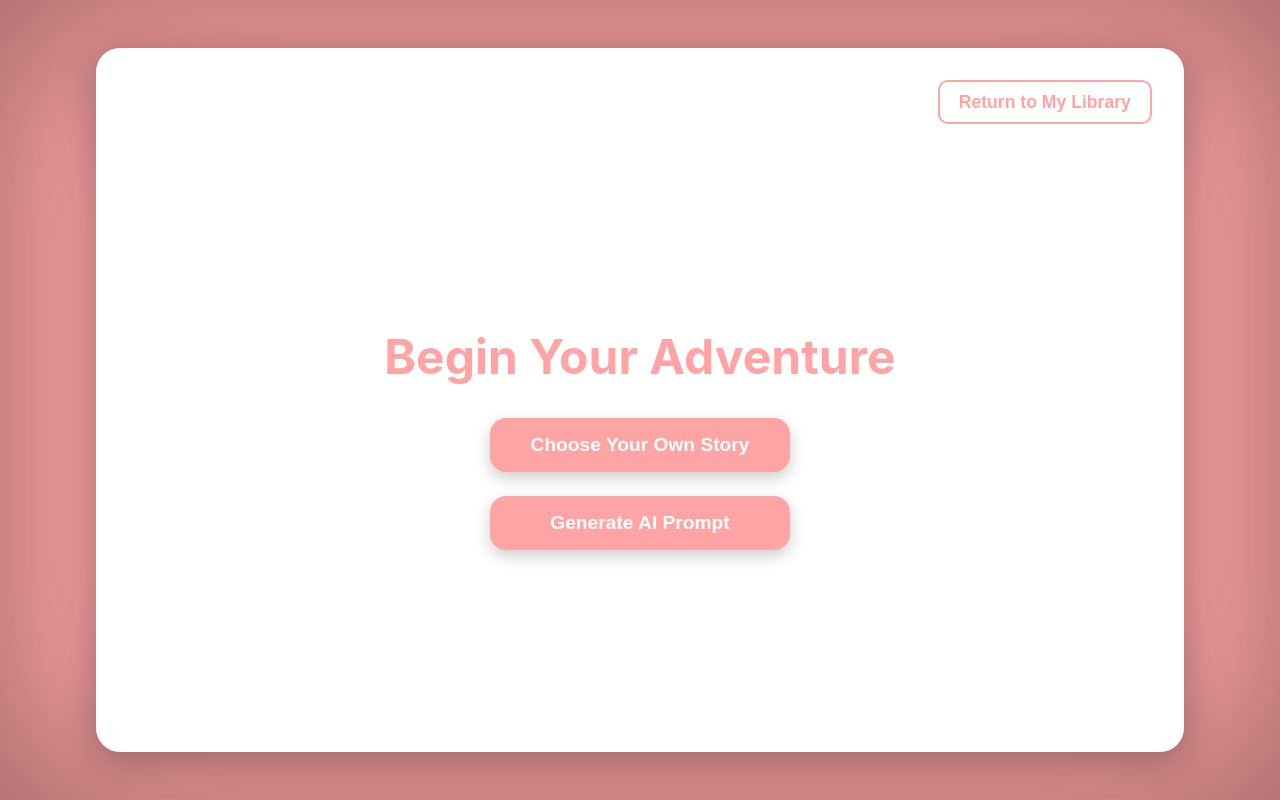
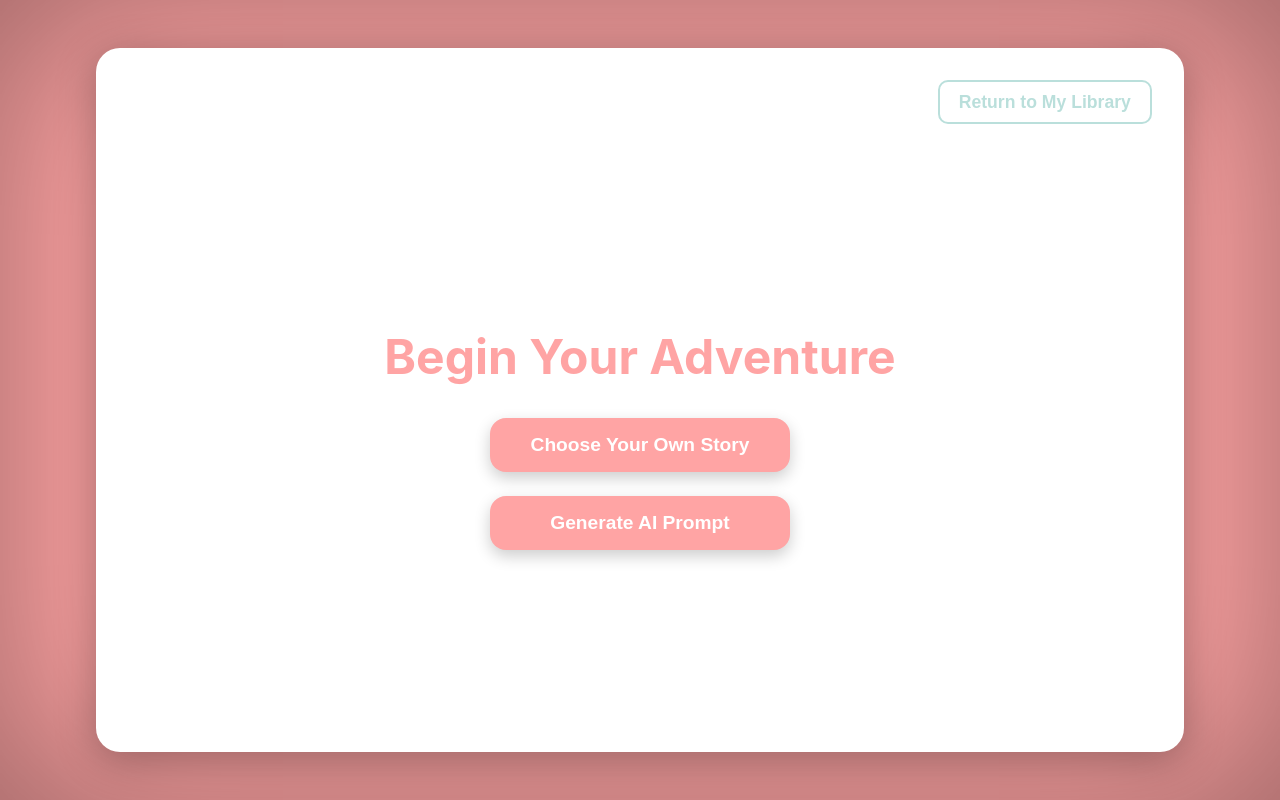
Before and after one commit to ericyge/DubHacks, a React (Create React App) app in the folder frontend/: page /choose-page in a window 1280 px wide. Built offline with nearby package versions, Linux system fonts and the light colour scheme.

Commit message:
Choose Page css fixes

```diff
--- a/frontend/src/pages/StoryEditor.jsx
+++ b/frontend/src/pages/StoryEditor.jsx
@@ -233,7 +233,7 @@ export default function StoryEditor() {
       {menuOpen && (
         <div className="menu-overlay" onClick={() => setMenuOpen(false)}>
           <div className="overlay-menu" onClick={(e) => e.stopPropagation()}>
-            <button onClick={() => navigate("/ChoosePage")}>Return to Menu</button>
+            <button onClick={() => navigate("/choose-page")}>Return to Menu</button>
             <button onClick={() => navigate("/sidequest/new")}>Start a SideQuest</button>
             <button onClick={() => alert("Exporting to PDF...")}>Export to PDF</button>
           </div>
--- a/frontend/src/styles/StoryEditor.css
+++ b/frontend/src/styles/StoryEditor.css
@@ -42,8 +42,8 @@
 
 .return-btn {
   background: none;
-  border: 2px solid #FFA4A4;
-  color: #FFA4A4;
+  border: 2px solid #BADFDB;
+  color: #BADFDB;
   padding: 0.6rem 1.2rem;
   border-radius: 10px;
   font-weight: 600;
@@ -51,7 +51,7 @@
   transition: all 0.3s;
 }
 .return-btn:hover {
-  background-color: #FFA4A4;
+  background-color: #BADFDB;
   color: #fff;
 }
 
@@ -139,7 +139,7 @@
 }
 
 .story-editor-btn {
-  background-color: #FFA4A4;
+  background-color: #BADFDB;
   color: #fff;
   font-size: 1.2rem;
   font-weight: 600;
@@ -150,8 +150,9 @@
   transition: all 0.3s;
   box-shadow: 0 6px 16px rgba(0, 0, 0, 0.2);
 }
+
 .story-editor-btn:hover {
-  background-color: #FFBDBD;
+  background-color: #BADFDB;
   transform: translateY(-3px);
 }
 
@@ -228,7 +229,7 @@
   padding: 1.5rem 2rem;
   font-size: 1.1rem;
   font-weight: 500;
-  color: #0b3d0b;
+  color: #FFA4A4;
   cursor: pointer;
   transition: all 0.3s;
   border-bottom: 1px solid #e0e0e0;
```
